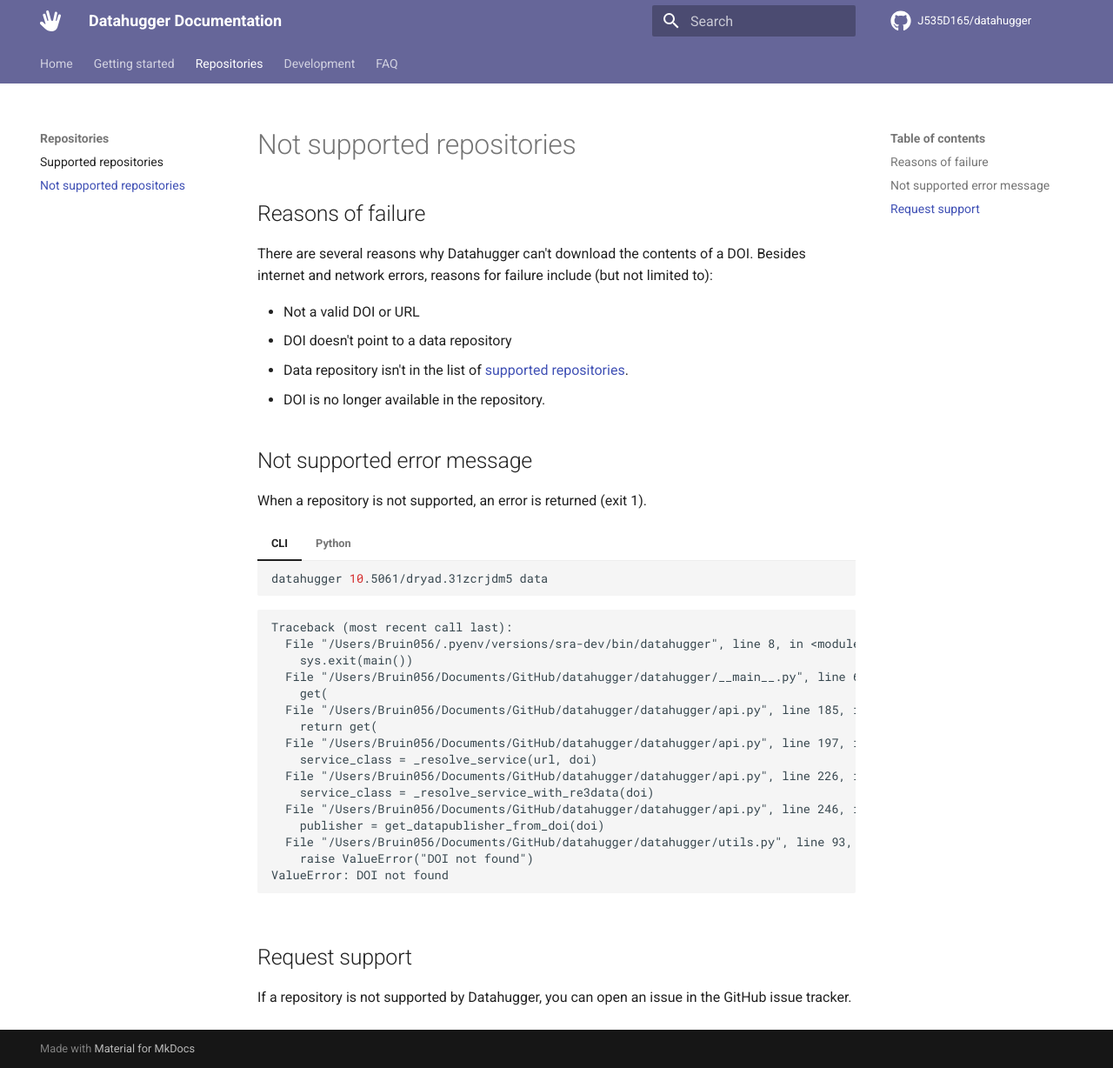
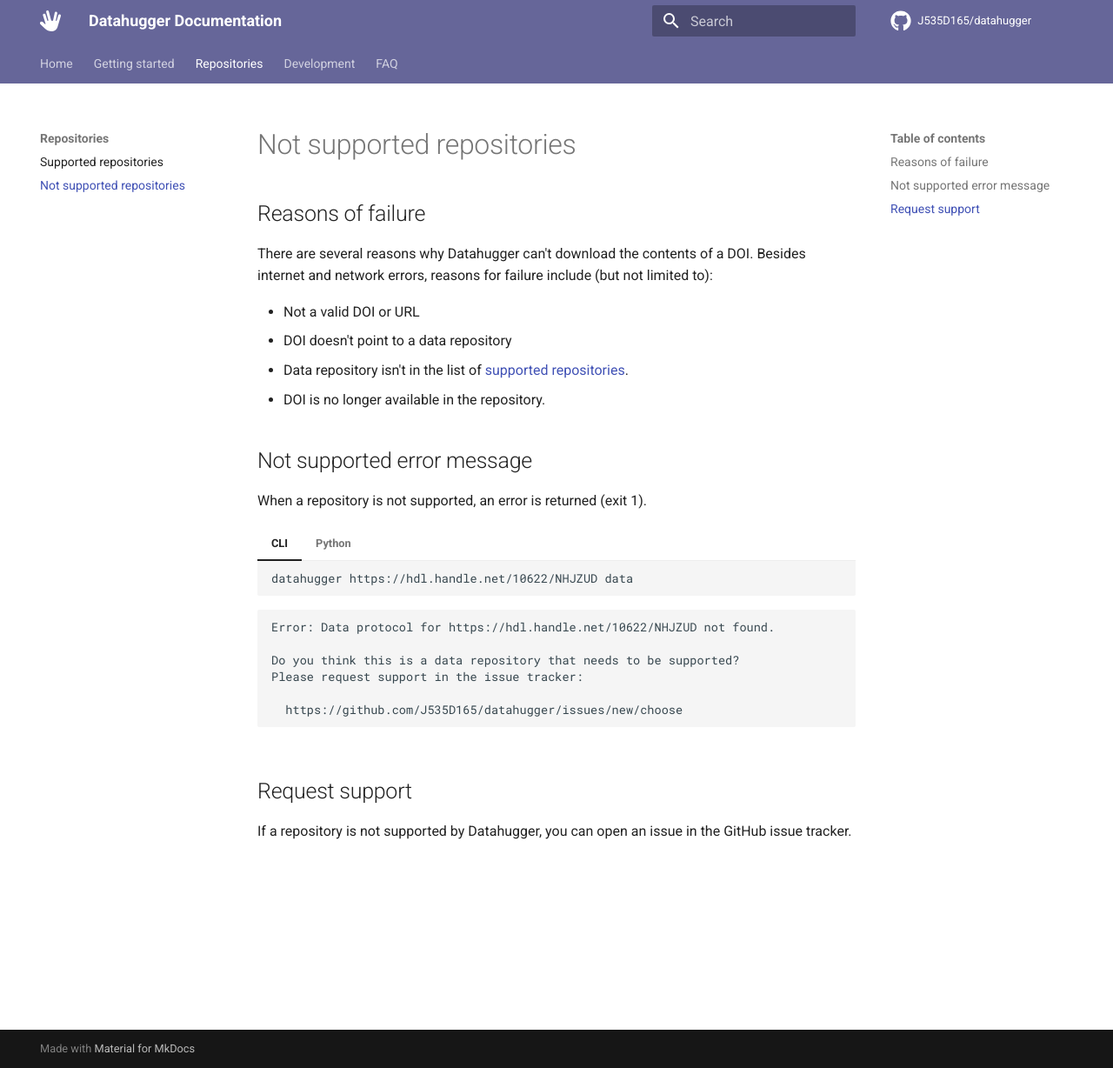
Before and after one commit to J535D165/datahugger, an MkDocs documentation site: the page built from docs/repositories_not_supported.md, in a window 1280 px wide and 1228 px high. Shown: the whole window at 87% size. Built offline with MkDocs 1.6.1 and Material for MkDocs 9.7.7, drawn with Linux system fonts in a browser that asks for light colours; comment, search, counter and statistics services are not loaded.

Commit message:
Update not supported repo docs

````diff
--- a/docs/repositories_not_supported.md
+++ b/docs/repositories_not_supported.md
@@ -18,26 +18,17 @@
 === "CLI"
 
     ``` bash
-    datahugger 10.5061/dryad.31zcrjdm5 data
+    datahugger https://hdl.handle.net/10622/NHJZUD data
     ```
 
     ```
-    Traceback (most recent call last):
-      File "/Users/Bruin056/.pyenv/versions/sra-dev/bin/datahugger", line 8, in <module>
-        sys.exit(main())
-      File "/Users/Bruin056/Documents/GitHub/datahugger/datahugger/__main__.py", line 65, in main
-        get(
-      File "/Users/Bruin056/Documents/GitHub/datahugger/datahugger/api.py", line 185, in load_repository
-        return get(
-      File "/Users/Bruin056/Documents/GitHub/datahugger/datahugger/api.py", line 197, in load_repository
-        service_class = _resolve_service(url, doi)
-      File "/Users/Bruin056/Documents/GitHub/datahugger/datahugger/api.py", line 226, in _resolve_service
-        service_class = _resolve_service_with_re3data(doi)
-      File "/Users/Bruin056/Documents/GitHub/datahugger/datahugger/api.py", line 246, in _resolve_service_with_re3data
-        publisher = get_datapublisher_from_doi(doi)
-      File "/Users/Bruin056/Documents/GitHub/datahugger/datahugger/utils.py", line 93, in get_datapublisher_from_doi
-        raise ValueError("DOI not found")
-    ValueError: DOI not found
+    Error: Data protocol for https://hdl.handle.net/10622/NHJZUD not found.
+
+    Do you think this is a data repository that needs to be supported?
+    Please request support in the issue tracker:
+
+      https://github.com/J535D165/datahugger/issues/new/choose
+
     ```
 
 === "Python"
@@ -48,21 +39,12 @@
 
     ```
     Traceback (most recent call last):
-      File "/Users/Bruin056/.pyenv/versions/sra-dev/bin/datahugger", line 8, in <module>
-        sys.exit(main())
-      File "/Users/Bruin056/Documents/GitHub/datahugger/datahugger/__main__.py", line 65, in main
-        get(
-      File "/Users/Bruin056/Documents/GitHub/datahugger/datahugger/api.py", line 185, in load_repository
-        return get(
-      File "/Users/Bruin056/Documents/GitHub/datahugger/datahugger/api.py", line 197, in load_repository
-        service_class = _resolve_service(url, doi)
-      File "/Users/Bruin056/Documents/GitHub/datahugger/datahugger/api.py", line 226, in _resolve_service
-        service_class = _resolve_service_with_re3data(doi)
-      File "/Users/Bruin056/Documents/GitHub/datahugger/datahugger/api.py", line 246, in _resolve_service_with_re3data
-        publisher = get_datapublisher_from_doi(doi)
-      File "/Users/Bruin056/Documents/GitHub/datahugger/datahugger/utils.py", line 93, in get_datapublisher_from_doi
-        raise ValueError("DOI not found")
-    ValueError: DOI not found
+      File "<stdin>", line 1, in <module>
+      File "/Users/User/projects/datahugger/api.py", line 263, in get
+        return _base_request(
+      File "/Users/User/projects/datahugger/api.py", line 205, in _base_request
+        raise ValueError(f"Data protocol for {url} not found.")
+    ValueError: Data protocol for https://hdl.handle.net/10622/NHJZUD not found.
     ```
 
 ## Request support
````
